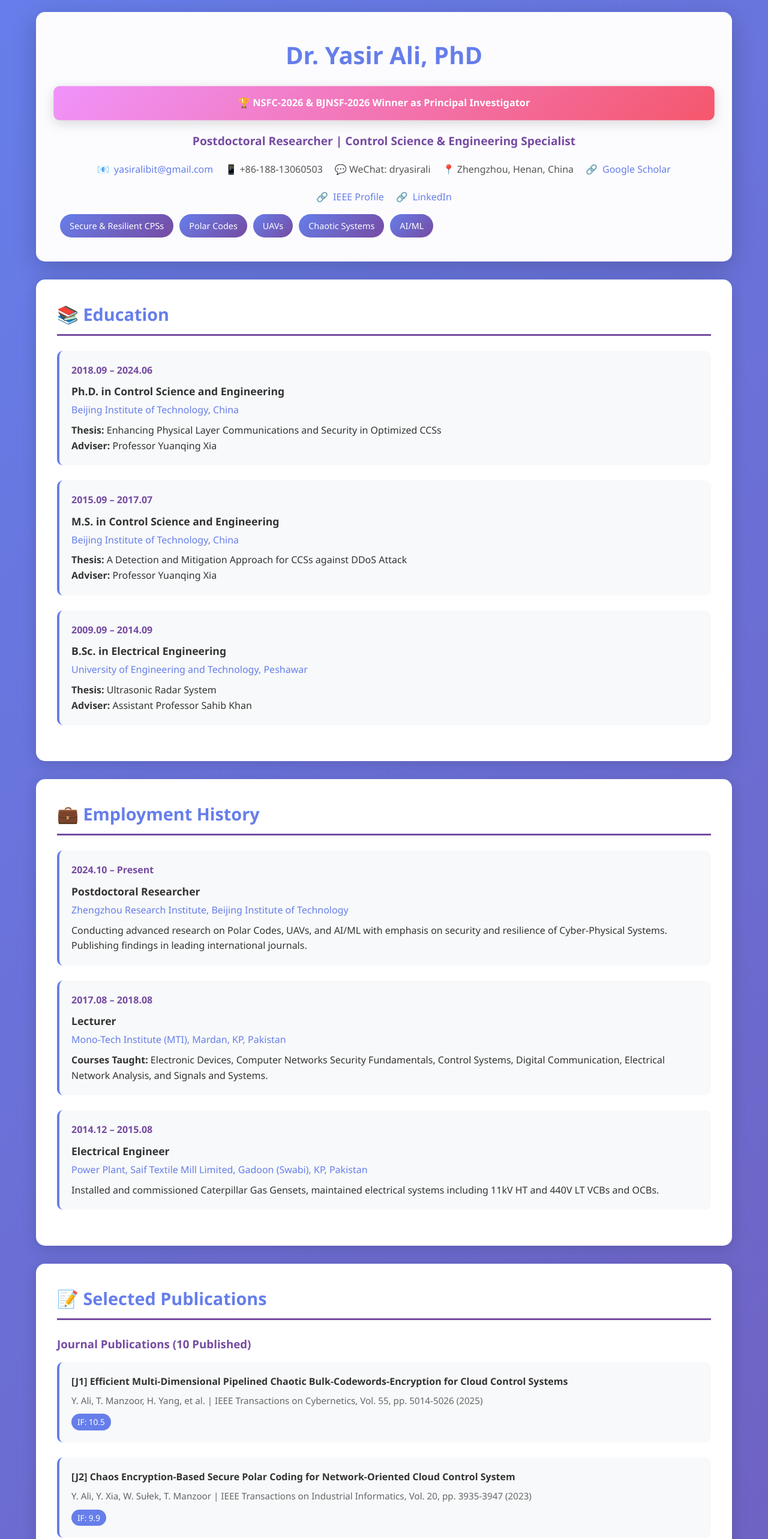
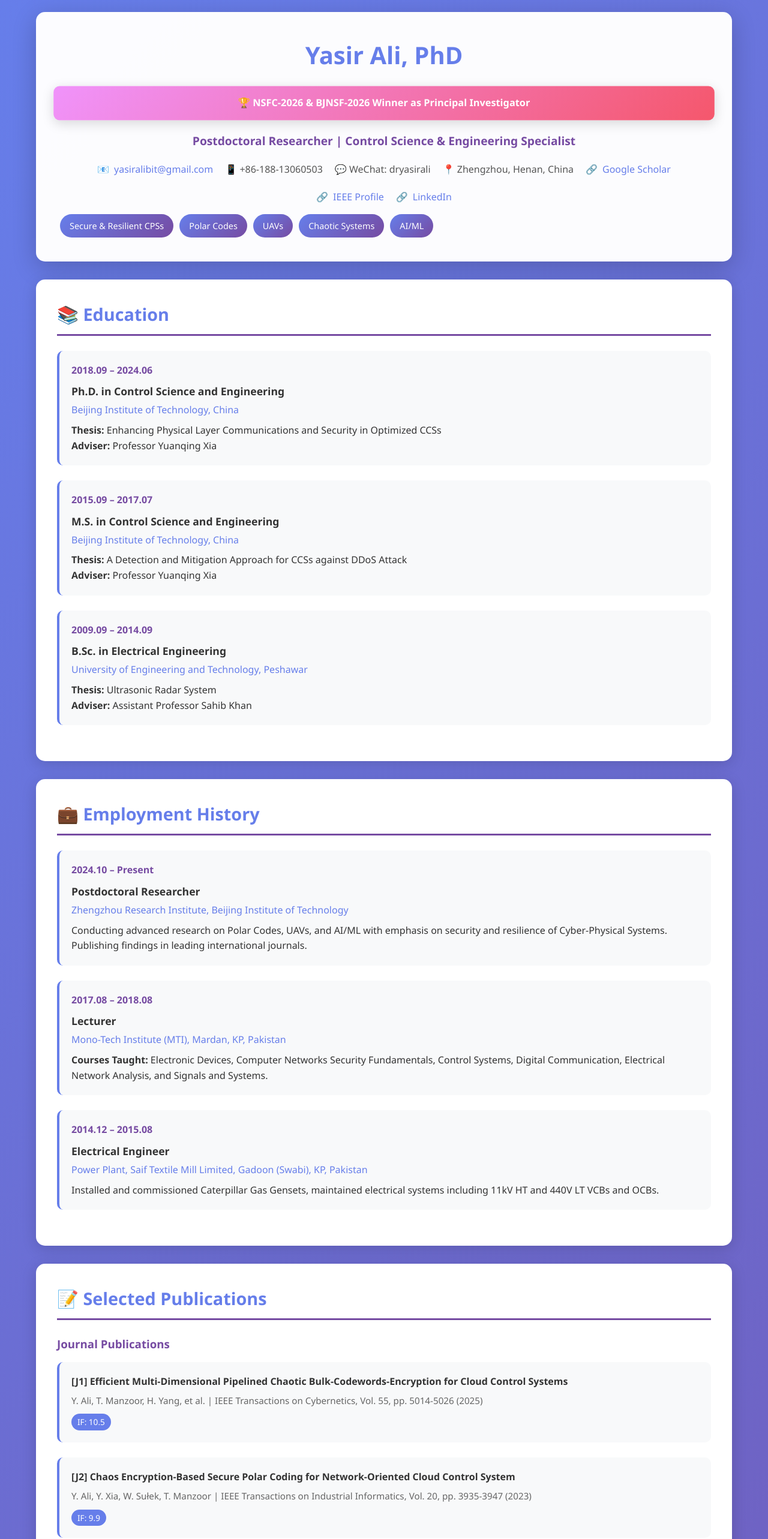
Before and after one commit to dryasirali/resume.github.io, a plain HTML site: page index.html in a window 1280 px wide. Shown: the top 2566 px of the page at 60% size. Drawn offline with Linux system fonts and the light colour scheme.

Commit message:
Update index.html

```diff
--- a/index.html
+++ b/index.html
@@ -312,7 +312,7 @@
 <body>
     <div class="container">
         <header>
-            <h1>Dr. Yasir Ali, PhD</h1>
+            <h1>Yasir Ali, PhD</h1>
             <div class="awards-banner">
                 🏆 NSFC-2026 & BJNSF-2026 Winner as Principal Investigator
             </div>
@@ -405,7 +405,7 @@
         <div class="section">
             <h2>📝 Selected Publications</h2>
 
-            <h3 style="color: #764ba2; margin-top: 20px; margin-bottom: 15px;">Journal Publications (10 Published)</h3>
+            <h3 style="color: #764ba2; margin-top: 20px; margin-bottom: 15px;">Journal Publications</h3>
 
             <div class="publication-item">
                 <div class="publication-title">[J1] Efficient Multi-Dimensional Pipelined Chaotic Bulk-Codewords-Encryption for Cloud Control Systems</div>
@@ -437,7 +437,7 @@
                 <span class="impact-factor">IF: 3.6</span>
             </div>
 
-            <h3 style="color: #764ba2; margin-top: 30px; margin-bottom: 15px;">Conference Papers (6 Published)</h3>
+            <h3 style="color: #764ba2; margin-top: 30px; margin-bottom: 15px;">Conference Papers</h3>
 
             <div class="publication-item">
                 <div class="publication-title">[C1] Solutions Verification for Cloud-Based Networked Control System using Karush-Kuhn-Tucker Conditions</div>
```
